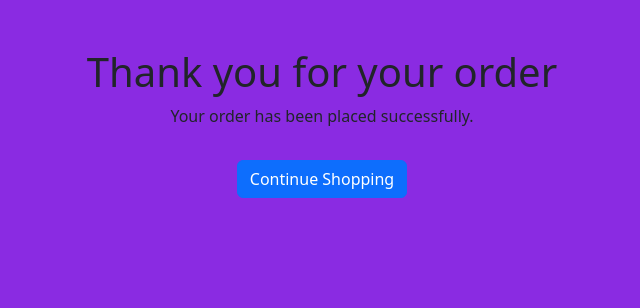
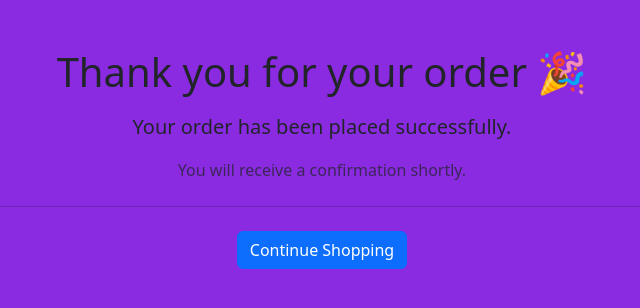
Before and after one commit to mariebernf/Flex_Fit_P4, a Django app: page /checkout/success/ in a window 1280 px wide. Shown: the part 56-364 px from the top of the page, without its empty margins (318-958 px from the left). Run offline with Django 5.2, Linux system fonts and the light colour scheme.

```diff
--- a/orders/templates/orders/checkout_success.html
+++ b/orders/templates/orders/checkout_success.html
@@ -1,12 +1,23 @@
 {% extends "base.html" %}
 
 {% block content %}
+
 <div class="container mt-5 text-center">
-    <h1>Thank you for your order</h1>
-    <p>Your order has been placed successfully.</p>
+    <h1 class="mb-3">Thank you for your order 🎉</h1>
 
-    <a href="{% url 'products:product_list' %}" class="btn btn-primary mt-3">
+    <p class="lead">
+        Your order has been placed successfully.
+    </p>
+
+    <p class="text-muted">
+        You will receive a confirmation shortly.
+    </p>
+
+    <hr class="my-4">
+
+    <a href="{% url 'products:product_list' %}" class="btn btn-primary">
         Continue Shopping
     </a>
 </div>
+
 {% endblock %}
--- a/orders/views.py
+++ b/orders/views.py
@@ -7,7 +7,7 @@ def checkout(request):
     cart = request.session.get('cart', {})
 
     if not cart:
-        return redirect('products')
+        return redirect('products:product_list')
 
     if request.method == 'POST':
         form = OrderForm(request.POST)
```
